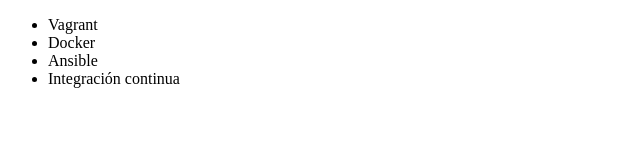
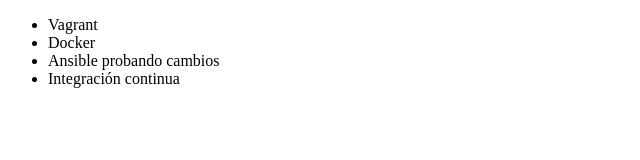
Before and after one commit to DjTardo/aprendiendo-a-programar, a plain HTML site: page Index.html in a window 1280 px wide. Shown: the whole page, without its empty margins (0-640 px from the left). Drawn offline with Linux system fonts and the light colour scheme.

Commit message:
cambios en linea de lista

```diff
--- a/Index.html
+++ b/Index.html
@@ -8,7 +8,7 @@
      <ul>
          <li> Vagrant </li>
          <li> Docker </li>
-         <li> Ansible </li>
+         <li> Ansible probando cambios </li>
          <li> Integración continua </li>
      </ul>
 </body>
```
